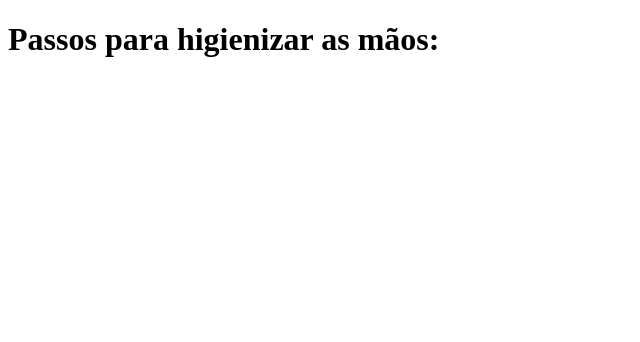
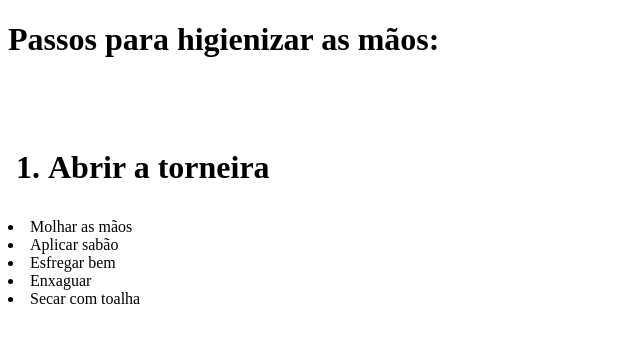
Before and after one commit to Airi1102/atividade-certo, a plain HTML site: page Exercício2.html in a window 1280 px wide. Shown: the whole page, without its empty margins (0-640 px from the left). Drawn offline with Linux system fonts and the light colour scheme.

Commit message:
Última alteração do arquivo Exercício2.html

```diff
--- a/Exercício2.html
+++ b/Exercício2.html
@@ -7,5 +7,14 @@
 </head>
 <body>
     <h1>Passos para higienizar as mãos:<h1>
+     <br>
+    <ol>
+        <li>Abrir a torneira</li></h4>
+        <li>Molhar as mãos</li></h4>
+        <li>Aplicar sabão</li></h4>
+        <li>Esfregar bem</li></h4>
+        <li>Enxaguar</li></h4>
+        <li>Secar com toalha</li></h4>
+    </ol>
 </body>
 </html>
```
